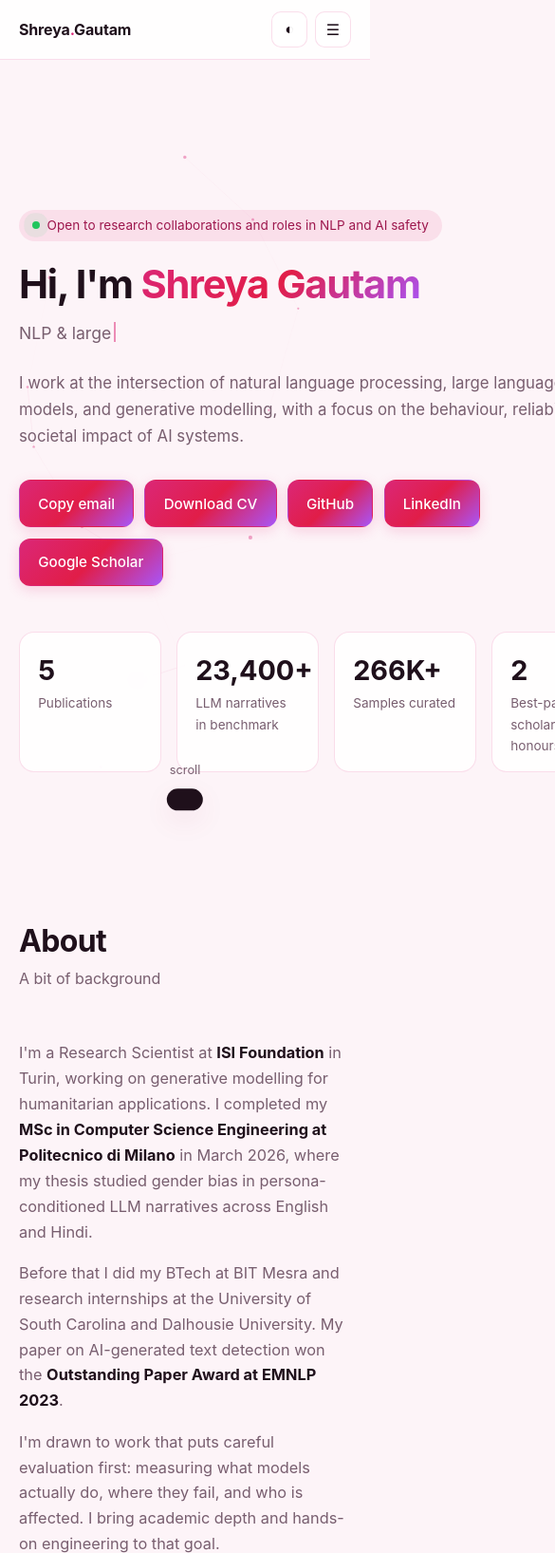
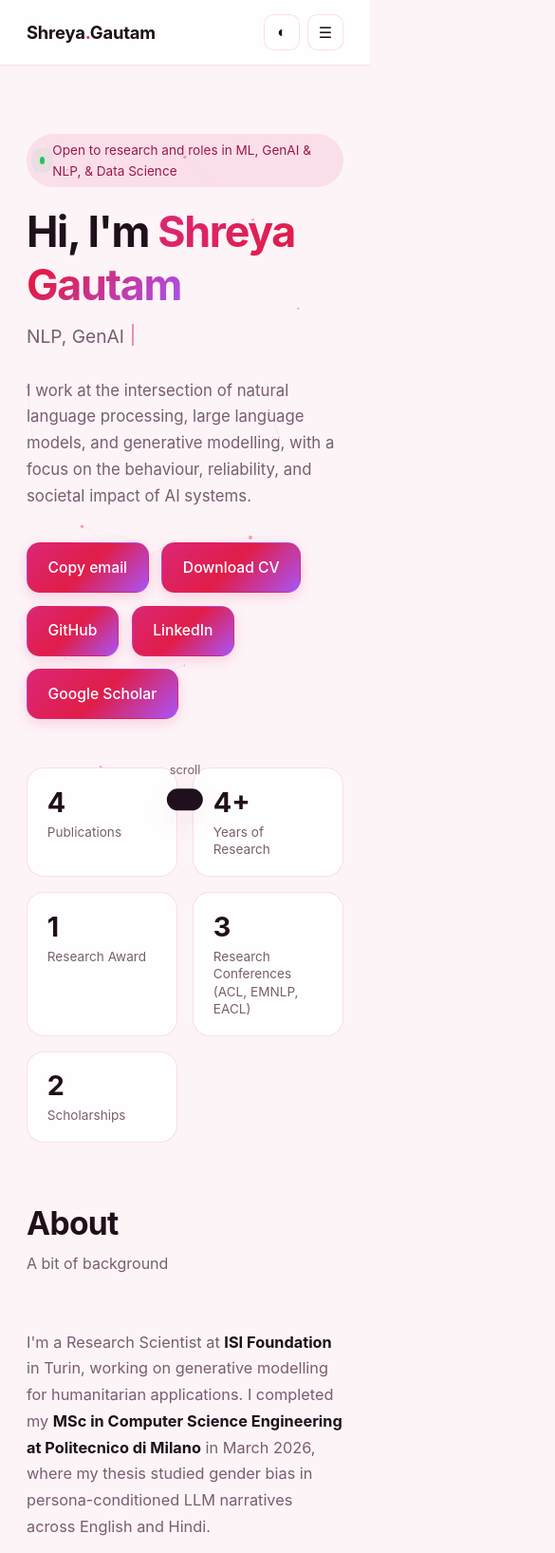
Before and after one commit to ShreyaGautamm/ShreyaGautamm.github.io, a plain HTML site: page index.html in a window 390 px wide. Shown: the top 1635 px of the page at 95% size, 585 px wide, since content can reach past the window. Drawn offline with Linux system fonts and the light colour scheme.

Commit message:
Make layout dynamically responsive for wide monitors and desktops

```diff
--- /dev/null
+++ b/example.html
@@ -0,0 +1,12 @@
+<!DOCTYPE html>
+<html lang="en">
+<head>
+  <meta charset="UTF-8">
+  <meta http-equiv="refresh" content="0; url=index.html">
+  <title>Redirecting to Portfolio...</title>
+  <script>window.location.replace("index.html");</script>
+</head>
+<body>
+  <p>Redirecting to <a href="index.html">Portfolio</a>...</p>
+</body>
+</html>
--- a/index.html
+++ b/index.html
@@ -196,9 +196,24 @@
     }
 
     .container {
-      max-width: 1000px;
+      width: 100%;
+      max-width: 1240px;
       margin: 0 auto;
-      padding: 0 1.25rem;
+      padding: 0 1.75rem;
+    }
+
+    @media (min-width: 1440px) {
+      .container {
+        max-width: 1400px;
+        padding: 0 2.5rem;
+      }
+    }
+
+    @media (min-width: 1800px) {
+      .container {
+        max-width: 1600px;
+        padding: 0 3.5rem;
+      }
     }
 
     .hidden {
@@ -213,18 +228,19 @@
 
     section {
       position: relative;
-      padding: 5rem 0;
+      padding: clamp(4.5rem, 6vw, 7rem) 0;
     }
 
     .section-title {
-      font-size: 2rem;
+      font-size: clamp(2.1rem, 3.2vw, 2.9rem);
       letter-spacing: -0.02em;
-      margin: 0 0 0.4rem;
+      margin: 0 0 0.5rem;
     }
 
     .section-sub {
       color: var(--muted);
-      margin: 0 0 2.2rem;
+      font-size: clamp(1rem, 1.2vw, 1.2rem);
+      margin: 0 0 2.5rem;
     }
 
     .gradient-text {
@@ -282,11 +298,12 @@
       display: flex;
       align-items: center;
       justify-content: space-between;
-      height: 62px;
+      height: 68px;
     }
 
     .brand {
       font-weight: 700;
+      font-size: 1.15rem;
       color: var(--text);
       letter-spacing: -0.01em;
     }
@@ -298,10 +315,20 @@
     .nav-links {
       display: flex;
       align-items: center;
-      gap: 1.1rem;
+      gap: 1.6rem;
       list-style: none;
       margin: 0;
       padding: 0;
+    }
+
+    @media (min-width: 1400px) {
+      .nav-links {
+        gap: 2.2rem;
+      }
+
+      .nav-links a {
+        font-size: 1rem;
+      }
     }
 
     .nav-links a {
@@ -404,17 +431,28 @@
       }
     }
 
+    .hero {
+      min-height: 100vh;
+      display: flex;
+      align-items: center;
+      padding-top: 4.5rem;
+    }
+
+    .hero .container {
+      width: 100%;
+    }
+
     .hero h1 {
-      font-size: clamp(2.6rem, 7vw, 4.6rem);
+      font-size: clamp(2.8rem, 5.8vw, 5.2rem);
       letter-spacing: -0.03em;
       margin: 0 0 0.6rem;
     }
 
     .typed-line {
-      font-size: clamp(1.1rem, 2.6vw, 1.5rem);
+      font-size: clamp(1.2rem, 2.2vw, 1.7rem);
       color: var(--muted);
-      min-height: 2.2rem;
-      margin: 0 0 1.2rem;
+      min-height: 2.4rem;
+      margin: 0 0 1.3rem;
     }
 
     .typed-line .cursor {
@@ -434,30 +472,31 @@
     }
 
     .hero-summary {
-      max-width: 640px;
-      font-size: 1.05rem;
+      max-width: 860px;
+      font-size: clamp(1.05rem, 1.25vw, 1.25rem);
+      line-height: 1.65;
       color: var(--muted);
-      margin: 0 0 2rem;
+      margin: 0 0 2.2rem;
     }
 
     .btn-row {
       display: flex;
       flex-wrap: wrap;
-      gap: 0.7rem;
-      margin-bottom: 3rem;
+      gap: 0.85rem;
+      margin-bottom: 3.2rem;
     }
 
     .btn {
       display: inline-flex;
       align-items: center;
-      gap: 0.45rem;
-      padding: 0.72rem 1.2rem;
-      border-radius: 12px;
+      gap: 0.5rem;
+      padding: 0.78rem 1.35rem;
+      border-radius: 14px;
       border: 1px solid var(--border);
       background: var(--surface-solid);
       color: var(--text);
       font-weight: 500;
-      font-size: 0.95rem;
+      font-size: 0.98rem;
       cursor: pointer;
       transition: transform .2s, box-shadow .2s, border-color .2s;
       font-family: inherit;
@@ -486,27 +525,51 @@
 
     .stats {
       display: grid;
-      grid-template-columns: repeat(auto-fit, minmax(150px, 1fr));
-      gap: 1rem;
-      max-width: 720px;
+      grid-template-columns: repeat(5, 1fr);
+      gap: 1.25rem;
+      width: 100%;
+      max-width: 100%;
+    }
+
+    @media (max-width: 1100px) {
+      .stats {
+        grid-template-columns: repeat(auto-fit, minmax(170px, 1fr));
+        gap: 1rem;
+      }
+    }
+
+    @media (max-width: 600px) {
+      .stats {
+        grid-template-columns: repeat(2, 1fr);
+      }
     }
 
     .stat {
       background: var(--surface);
       border: 1px solid var(--border);
-      border-radius: 16px;
-      padding: 1rem 1.2rem;
+      border-radius: 18px;
+      padding: 1.15rem 1.3rem;
       backdrop-filter: blur(8px);
+      transition: transform .2s ease, border-color .2s ease, box-shadow .2s ease;
+    }
+
+    .stat:hover {
+      transform: translateY(-3px);
+      border-color: var(--accent);
+      box-shadow: var(--shadow);
     }
 
     .stat .num {
-      font-size: 1.8rem;
+      font-size: clamp(1.8rem, 2.2vw, 2.3rem);
       font-weight: 700;
+      line-height: 1.2;
     }
 
     .stat .label {
-      font-size: 0.85rem;
+      font-size: clamp(0.85rem, 0.9vw, 0.92rem);
       color: var(--muted);
+      margin-top: 0.3rem;
+      line-height: 1.35;
     }
 
     .scroll-hint {
@@ -575,26 +638,52 @@
 
     .grid-2 {
       display: grid;
-      grid-template-columns: repeat(auto-fit, minmax(300px, 1fr));
-      gap: 1.2rem;
+      grid-template-columns: repeat(auto-fit, minmax(360px, 1fr));
+      gap: 1.6rem;
+    }
+
+    @media (min-width: 1100px) {
+      .grid-2 {
+        grid-template-columns: repeat(2, 1fr);
+        gap: 2rem;
+      }
+    }
+
+    @media (min-width: 1600px) {
+      .grid-2 {
+        gap: 2.6rem;
+      }
     }
 
     .grid-3 {
       display: grid;
-      grid-template-columns: repeat(auto-fit, minmax(280px, 1fr));
-      gap: 1.2rem;
+      grid-template-columns: repeat(auto-fit, minmax(320px, 1fr));
+      gap: 1.6rem;
+    }
+
+    @media (min-width: 1100px) {
+      .grid-3 {
+        grid-template-columns: repeat(3, 1fr);
+        gap: 1.8rem;
+      }
+    }
+
+    @media (min-width: 1600px) {
+      .grid-3 {
+        gap: 2.4rem;
+      }
     }
 
     .chips {
       display: flex;
       flex-wrap: wrap;
-      gap: 0.4rem;
+      gap: 0.45rem;
       margin-top: 0.9rem;
     }
 
     .chip {
-      font-size: 0.78rem;
-      padding: 0.22rem 0.65rem;
+      font-size: 0.8rem;
+      padding: 0.25rem 0.72rem;
       border-radius: 999px;
       background: var(--chip-bg);
       color: var(--chip-text);
@@ -625,22 +714,32 @@
 
     .about-grid {
       display: grid;
-      grid-template-columns: 1.4fr 1fr;
-      gap: 2rem;
-      align-items: start;
+      grid-template-columns: 1.6fr 1fr;
+      gap: 3.5rem;
+      align-items: center;
     }
 
     .about-grid p {
       color: var(--muted);
-      font-size: 1.02rem;
+      font-size: clamp(1.02rem, 1.15vw, 1.2rem);
+      line-height: 1.7;
     }
 
     .about-grid p strong {
       color: var(--text);
     }
 
+    @media (min-width: 1400px) {
+      .about-grid {
+        gap: 4.5rem;
+      }
+    }
+
     .avatar {
       aspect-ratio: 1;
+      max-width: 360px;
+      width: 100%;
+      justify-self: center;
       border-radius: 24px;
       background: var(--accent-grad);
       display: grid;
@@ -690,7 +789,7 @@
 
     .card-visual {
       width: 100%;
-      height: 130px;
+      height: clamp(130px, 11vw, 175px);
       border-radius: 10px;
       overflow: hidden;
       margin-bottom: 0.85rem;
@@ -968,8 +1067,8 @@
 
     .contact-box {
       text-align: center;
-      padding: 3.5rem 1.5rem;
-      border-radius: 24px;
+      padding: clamp(3.5rem, 6vw, 6rem) clamp(1.5rem, 4vw, 4rem);
+      border-radius: 28px;
       background: var(--surface);
       border: 1px solid var(--border);
       box-shadow: var(--shadow);
@@ -993,15 +1092,17 @@
 
     .contact-box p {
       color: var(--muted);
-      max-width: 560px;
-      margin: 0.6rem auto 1.8rem;
+      max-width: 720px;
+      font-size: clamp(1.05rem, 1.2vw, 1.2rem);
+      line-height: 1.65;
+      margin: 0.8rem auto 2rem;
     }
 
     .contact-email {
-      font-size: 1.2rem;
+      font-size: clamp(1.2rem, 2vw, 1.65rem);
       font-weight: 600;
       color: var(--text);
-      margin-bottom: 1.4rem;
+      margin-bottom: 1.6rem;
       display: inline-block;
     }
 
@@ -1158,7 +1259,7 @@
 
   <header class="hero" id="top">
     <div class="container">
-      <div class="eyebrow"><span class="pulse"></span> Open to research collaborations and roles in NLP and AI safety
+      <div class="eyebrow"><span class="pulse"></span> Open to research and roles in ML, GenAI & NLP, & Data Science
       </div>
       <h1>Hi, I'm <span class="gradient-text">Shreya Gautam</span></h1>
       <p class="typed-line"><span id="typed"></span><span class="cursor"></span></p>
@@ -1177,20 +1278,24 @@
       </div>
       <div class="stats">
         <div class="stat">
-          <div class="num"><span data-count="5">0</span></div>
+          <div class="num"><span data-count="4">0</span></div>
           <div class="label">Publications</div>
         </div>
         <div class="stat">
-          <div class="num"><span data-count="23400" data-suffix="+">0</span></div>
-          <div class="label">LLM narratives in benchmark</div>
+          <div class="num"><span data-count="4" data-suffix="+">0</span></div>
+          <div class="label">Years of Research</div>
         </div>
         <div class="stat">
-          <div class="num"><span data-count="266" data-suffix="K+">0</span></div>
-          <div class="label">Samples curated</div>
+          <div class="num"><span data-count="1">0</span></div>
+          <div class="label">Research Award</div>
+        </div>
+        <div class="stat">
+          <div class="num"><span data-count="3">0</span></div>
+          <div class="label">Research Conferences (ACL, EMNLP, EACL)</div>
         </div>
         <div class="stat">
           <div class="num"><span data-count="2">0</span></div>
-          <div class="label">Best-paper / scholarship honours</div>
+          <div class="label">Scholarships</div>
         </div>
       </div>
     </div>
@@ -1732,8 +1837,9 @@
 
       var phrases = [
         'Research Scientist at ISI Foundation',
-        'NLP & large language model researcher',
-        'Responsible AI and AI safety',
+        'NLP, GenAI & LLM researcher',
+        'Responsible AI, safety & alignment',
+        'Computational Social Science',
         'Generative modelling for humanitarian data'
       ];
       var typedEl = document.getElementById('typed');
@@ -1815,7 +1921,7 @@
           W = canvas.clientWidth; H = canvas.clientHeight;
           canvas.width = W * dpr; canvas.height = H * dpr;
           ctx.setTransform(dpr, 0, 0, dpr, 0, 0);
-          var count = Math.min(70, Math.floor((W * H) / 22000));
+          var count = Math.min(105, Math.floor((W * H) / 19000));
           pts = [];
           for (var i = 0; i < count; i++) {
             pts.push({
@@ -1832,6 +1938,7 @@
             (!root.getAttribute('data-theme') && window.matchMedia('(prefers-color-scheme: dark)').matches);
           var rgb = dark ? [244, 114, 182] : [219, 39, 119];
           ctx.clearRect(0, 0, W, H);
+          var maxDist = W > 1400 ? 150 : 130;
           for (var i = 0; i < pts.length; i++) {
             var p = pts[i];
             p.x += p.vx; p.y += p.vy;
@@ -1845,11 +1952,11 @@
               var q = pts[j];
               var dx = p.x - q.x, dy = p.y - q.y;
               var d = Math.sqrt(dx * dx + dy * dy);
-              if (d < 130) {
+              if (d < maxDist) {
                 ctx.beginPath();
                 ctx.moveTo(p.x, p.y);
                 ctx.lineTo(q.x, q.y);
-                ctx.strokeStyle = 'rgba(' + rgb.join(',') + ',' + (0.18 * (1 - d / 130)) + ')';
+                ctx.strokeStyle = 'rgba(' + rgb.join(',') + ',' + (0.18 * (1 - d / maxDist)) + ')';
                 ctx.lineWidth = 1;
                 ctx.stroke();
               }
--- a/style.css
+++ b/style.css
@@ -53,9 +53,24 @@ main {
 }
 
 .container {
-  max-width: 1120px;
+  width: 100%;
+  max-width: 1240px;
   margin: 0 auto;
-  padding: 0 1.5rem;
+  padding: 0 1.75rem;
+}
+
+@media (min-width: 1440px) {
+  .container {
+    max-width: 1400px;
+    padding: 0 2.5rem;
+  }
+}
+
+@media (min-width: 1800px) {
+  .container {
+    max-width: 1600px;
+    padding: 0 3.5rem;
+  }
 }
 
 /* Nav Header */
```
